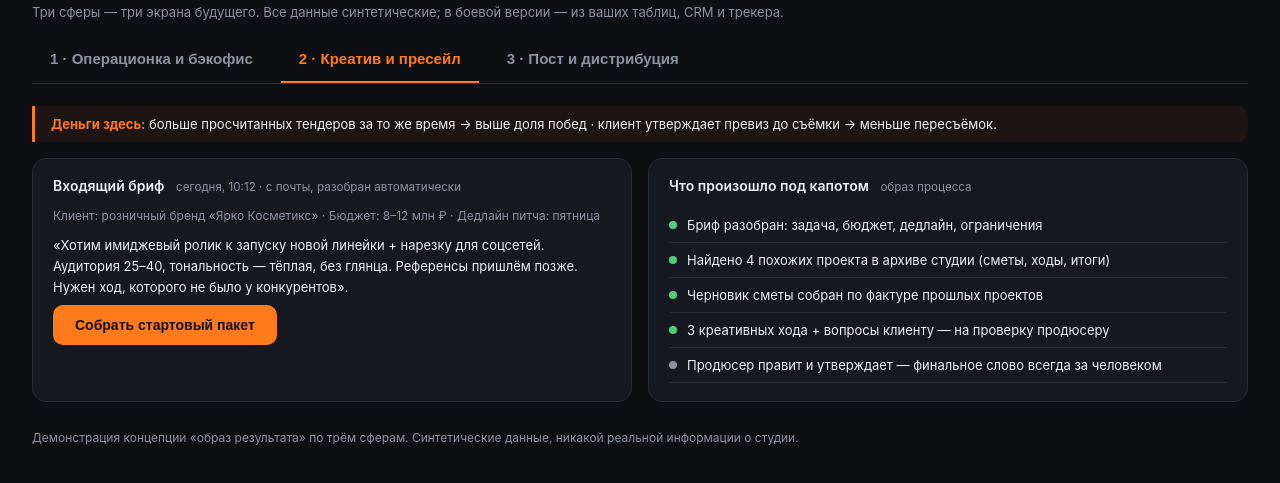
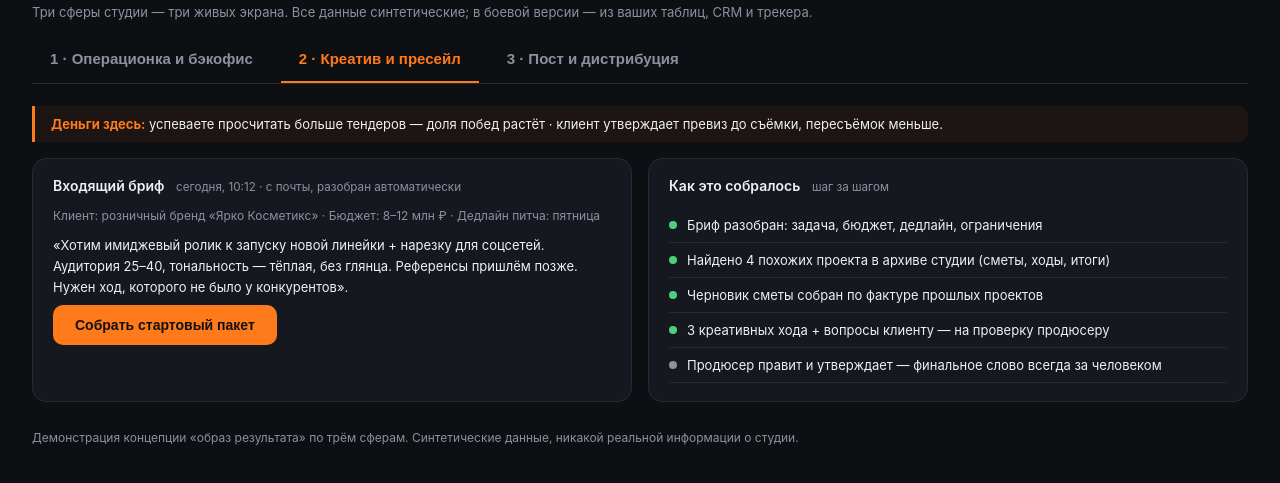
Before and after one commit to EgorYanygin/studio-ops-demo, a plain HTML site: page index.html in a window 1280 px wide. Both pictures are taken after a click on the button "2 · Креатив и пресейл". Shown: the part 57-540 px from the top of the page. Drawn offline with Linux system fonts and the light colour scheme.

Commit message:
Текст: живые формулировки в баннерах, заголовках и ответах

```diff
--- a/index.html
+++ b/index.html
@@ -91,7 +91,7 @@
 <body>
 
 <header><h1>Студия · Образ результата</h1><span class="badge">ДЕМО</span></header>
-<div class="sub">Три сферы — три экрана будущего. Все данные синтетические; в боевой версии — из ваших таблиц, CRM и трекера.</div>
+<div class="sub">Три сферы студии — три живых экрана. Все данные синтетические; в боевой версии — из ваших таблиц, CRM и трекера.</div>
 
 <div class="tabs">
   <button class="tab active" onclick="showPane(0,this)">1 · Операционка и бэкофис</button>
@@ -104,7 +104,7 @@
 
 <div class="sub" style="margin-bottom:14px">Источники: <b style="color:var(--text)">ПРОЕКТЫ</b> сегодня 09:12 · <b style="color:var(--text)">ТЕНДЕРЫ</b> сегодня 08:47 · <b style="color:var(--text)">БЮДЖЕТЫ</b> вчера 18:40 · <b style="color:var(--warn)">НЕЙРОСЕТИ 2 дня назад ⚠</b> — система сама знает, каким цифрам можно верить.</div>
 
-<div class="fx"><b>Деньги здесь:</b> точность смет → маржа (+1 п.п. ≈ миллионы ₽/год) · просрочки и разрывы видны заранее → касса · часы свода → обратно в производство.</div>
+<div class="fx"><b>Деньги здесь:</b> точнее сметы — выше маржа (+1 п.п. ≈ миллионы ₽/год) · просрочки и разрывы видны заранее · часы свода возвращаются в производство.</div>
 
 <div class="grid kpis">
   <div class="card kpi"><div class="label">Выручка с начала года</div><div class="value">412,4 млн ₽</div><div class="delta up">▲ 8% к плану</div></div>
@@ -159,7 +159,7 @@
 <!-- ===================== PANE 2: CREATIVE ===================== -->
 <div class="pane" id="pane1">
 
-<div class="fx"><b>Деньги здесь:</b> больше просчитанных тендеров за то же время → выше доля побед · клиент утверждает превиз до съёмки → меньше пересъёмок.</div>
+<div class="fx"><b>Деньги здесь:</b> успеваете просчитать больше тендеров — доля побед растёт · клиент утверждает превиз до съёмки, пересъёмок меньше.</div>
 
 <div class="grid half">
   <div class="card brief">
@@ -170,7 +170,7 @@
     <div class="timing hidden" id="genTiming">✓ Пакет собран за 4 минуты. Раньше: 2–3 дня до первой версии.</div>
   </div>
   <div class="card">
-    <h2>Что произошло под капотом <small>образ процесса</small></h2>
+    <h2>Как это собралось <small>шаг за шагом</small></h2>
     <ul class="steps">
       <li><span class="dot done"></span>Бриф разобран: задача, бюджет, дедлайн, ограничения</li>
       <li><span class="dot done"></span>Найдено 4 похожих проекта в архиве студии (сметы, ходы, итоги)</li>
@@ -230,7 +230,7 @@
 <!-- ===================== PANE 3: POST & DISTRIBUTION ===================== -->
 <div class="pane" id="pane2">
 
-<div class="fx"><b>Деньги здесь:</b> часы поста вниз · правки сверх сметы → допсметы, а не сгоревшие часы · из каждого мастера — больше монетизируемого контента.</div>
+<div class="fx"><b>Деньги здесь:</b> часы поста сокращаются · правки сверх сметы превращаются в допсметы · из одного мастера — выпуск, десяток shorts и версии для площадок.</div>
 
 <div class="grid half">
   <div class="card">
```
